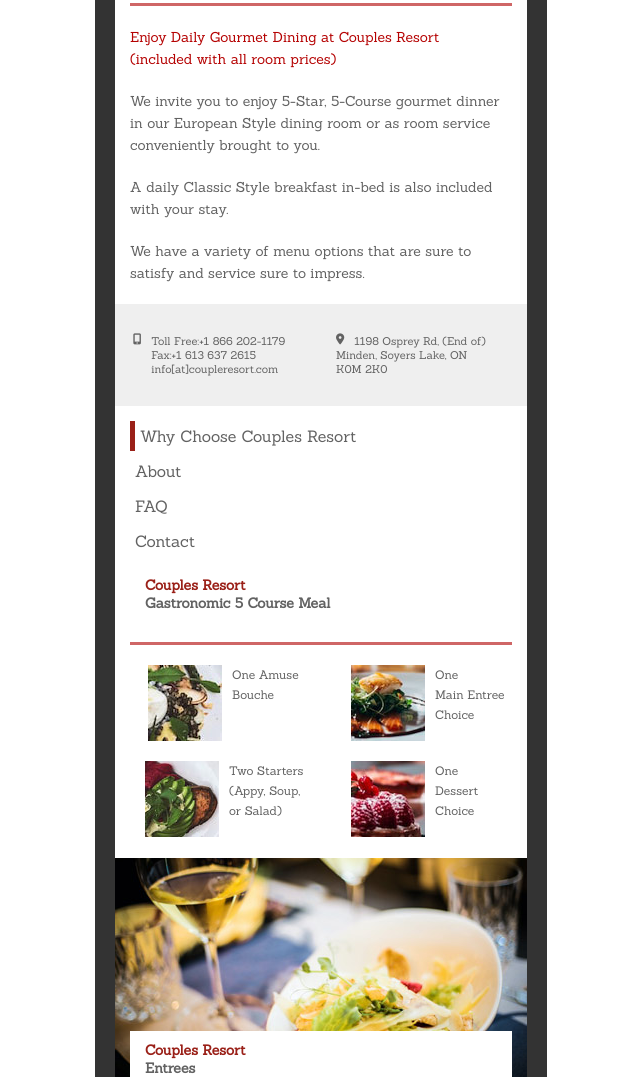
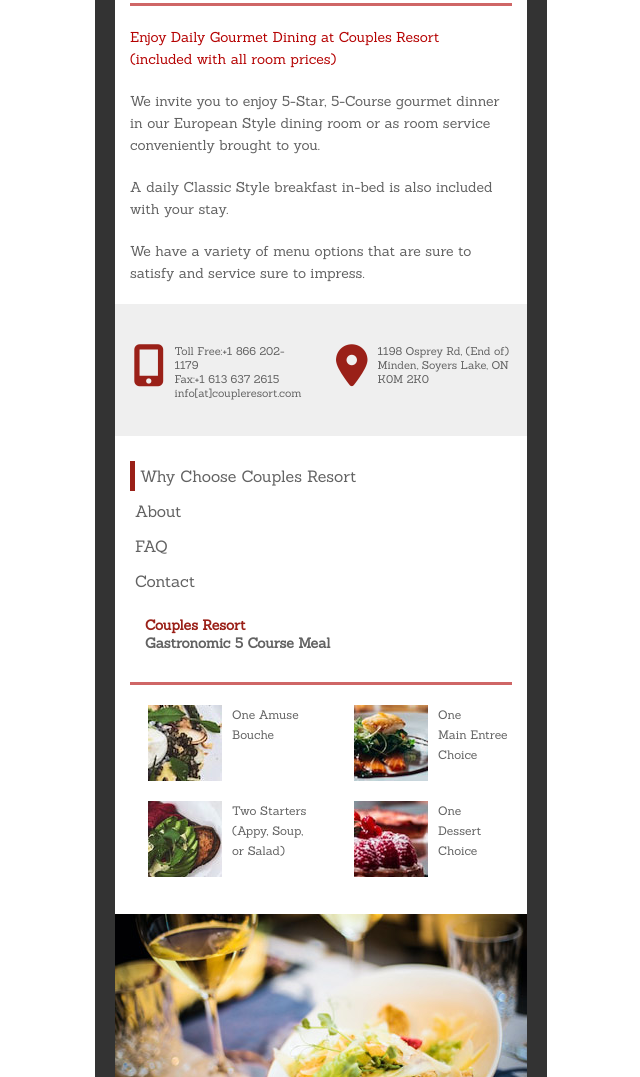
Before and after one commit to sydbandarra/Bandarra_Sydney_FIP, a plain HTML site: page dining.html in a window 1280 px wide. Shown: the part 375-1452 px from the top of the page, without its empty margins (319-959 px from the left). Drawn offline with Linux system fonts and the light colour scheme.

Commit message:
Adjust contact banner
Bug Fix Dining Contact Icons.
Adjust Padding and add margin-bottom on idex.html and dining.html

```diff
--- a/css/dining.css
+++ b/css/dining.css
@@ -175,6 +175,8 @@ input, textarea /*styles the form*/ {
 /* 4. ---Main Hero Image Contact--- */
 
 .fas /*styles the icon*/ {
+   font-size: 42px;
+   color: #9a2018;
    margin: 0 auto;
    float: left;
 }
@@ -189,11 +191,24 @@ input, textarea /*styles the form*/ {
    margin-right: 10px;
 }
 
+.s2img {
+   font-size: 42px;
+   margin: 0 auto;
+   float: left;
+}
+
+.s2img-pos {
+   margin-right: 10px;
+   margin-left: 3px;
+   margin-bottom: 20px;
+}
+
 #contact {
    font-size: 11px;
    background-color: #efefef;
-   padding-top: 30px;
+   padding-top: 40px;
    padding-bottom: 30px;
+   margin-bottom: 10px;
 }
 
 /* 5. ---Why Choose Us--- */
--- a/css/index_main.css
+++ b/css/index_main.css
@@ -189,8 +189,9 @@ input, textarea /*styles the form*/ {
 #contact {
    font-size: 11px;
    background-color: #efefef;
-   padding-top: 30px;
+   padding-top: 40px;
    padding-bottom: 30px;
+   margin-bottom: 10px;
 }
 
 /* 5. ---Why Choose Us--- */
--- a/dining.html
+++ b/dining.html
@@ -115,14 +115,14 @@
                     <section id="s2" class="grid-con">
                         <h2 class="hidden">Contact Us</h2>
                         <div class="col-start-2 col-span-2">
-                            <img src="images/ds2-img-a.jpg" alt="olive-salad" class="fas fa-mobile-alt">
+                            <img src="images/ds2-img-a.jpg" alt="olive-salad" class="s2img s2img-pos">
                             <p>
                                 One Amuse<br>
                                 Bouche<br>
                             </p>
                         </div>
                         <div class="col-start-2 col-span-2">
-                            <img src="images/ds2-img-c.jpg" alt="salmon-fillet" class="fas fa-map-marker-alt">
+                            <img src="images/ds2-img-c.jpg" alt="salmon-fillet" class="s2img s2img-pos">
                             <p>
                                 One<br>
                                 Main Entree<br>
@@ -130,7 +130,7 @@
                             </p>
                         </div>
                         <div class="col-start-2 col-span-2">
-                            <img src="images/ds2-img-b.jpg" alt="avocado-toast" class="fas fa-map-marker-alt">
+                            <img src="images/ds2-img-b.jpg" alt="avocado-toast" class="s2img s2img-pos">
                             <p>
                                 Two Starters<br>
                                 (Appy, Soup,<br>
@@ -138,7 +138,7 @@
                             </p>
                         </div>
                         <div class="col-start-2 col-span-2">
-                            <img src="images/ds2-img-d.jpg" alt="rasberry-cake" class="fas fa-map-marker-alt">
+                            <img src="images/ds2-img-d.jpg" alt="rasberry-cake" class="s2img s2img-pos">
                             <p>
                                 One<br>
                                 Dessert<br>
```
